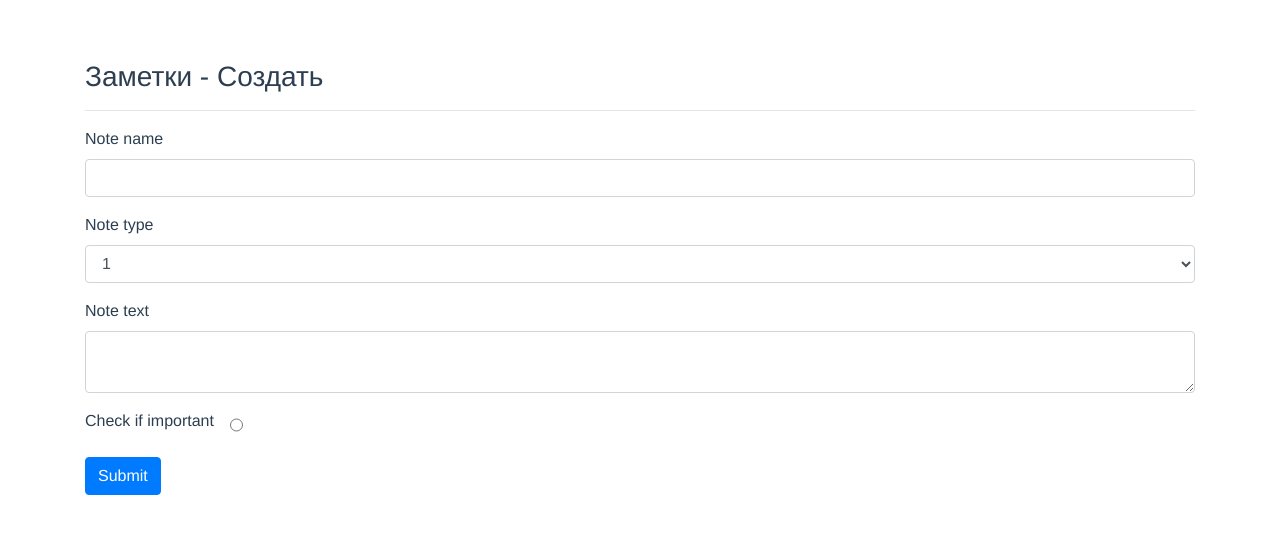
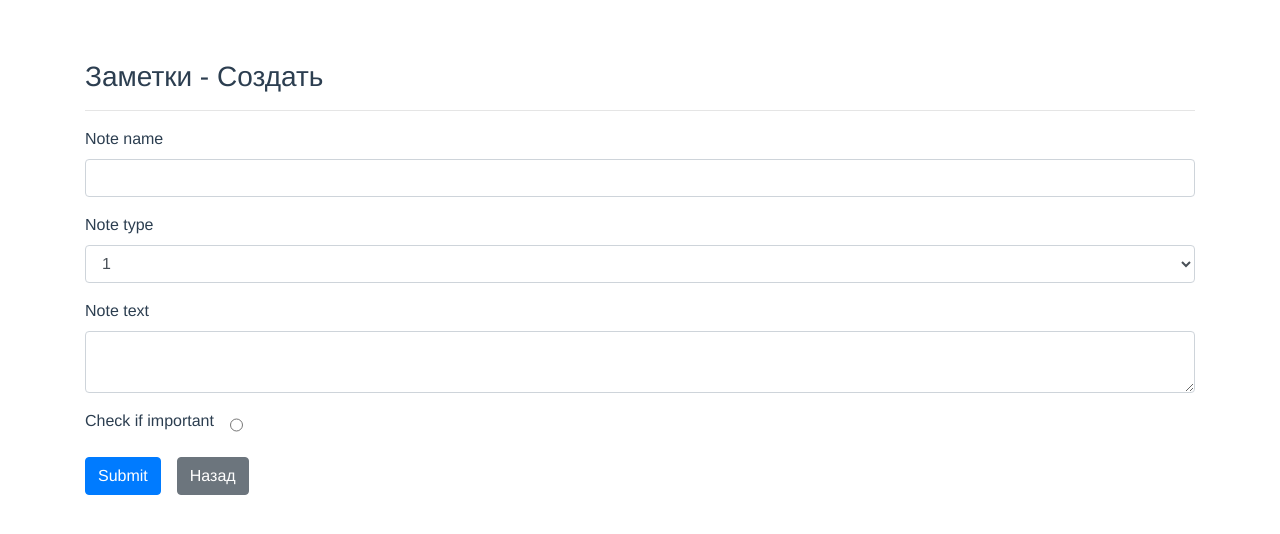
Before and after one commit to CatherineChernogor/vue-note-app, a Vue app: page /#/create in a window 1280 px wide. Shown: the top 534 px of the page. Built offline with nearby package versions, Linux system fonts and the light colour scheme.

Commit message:
add routes

```diff
--- a/src/components/CreateElement.vue
+++ b/src/components/CreateElement.vue
@@ -31,12 +31,14 @@
         <label class="">Check if important</label>
         <input type="radio" class="form-radio-input ml-3" />
       </div>
-      <button
-        type="button"
-        class="btn btn-primary d-flex justify-content-start"
-      >
-        Submit
-      </button>
+      <div class="form-group d-flex justify-content-start">
+        <button
+          type="button"
+          class="btn btn-primary d-flex justify-content-start"
+        >
+          Submit</button
+        ><router-link class="btn btn-secondary ml-3" to="/">Назад</router-link>
+      </div>
     </form>
   </div>
 </template>
--- a/src/components/NoteList.vue
+++ b/src/components/NoteList.vue
@@ -7,7 +7,7 @@
       <div class="">
         <button
           type="button"
-          class="btn btn-danger"
+          class="btn btn-danger mr-3"
           v-on="deleteTasks()"
           v-if="showDelButton"
         >
@@ -44,7 +44,7 @@
             <div v-else></div>
           </td>
 
-          <td>{{ task.name }}</td>
+          <td><router-link  class="" to="/view">{{ task.name }}</router-link></td>
 
           <td>{{ task.type }}</td>
         </tr>
@@ -89,7 +89,7 @@ export default {
         isDel += task.shouldBeDeleted;
       });
       this.showDelButton = isDel;
-      console.log(this.showDelButton);
+      //console.log(this.showDelButton);
     },
     deleteTasks: function () {
       //this.showDelButton = 0;
--- a/src/components/ViewElement.vue
+++ b/src/components/ViewElement.vue
@@ -4,7 +4,7 @@
       <div class="">
         <span class="h3">Заметки - Просмотр</span>
       </div>
-      <button class="btn btn-primary">Назад</button>
+      <router-link class="btn btn-secondary" to="/">Назад</router-link>
     </nav>
 
     <div class="card">
```
